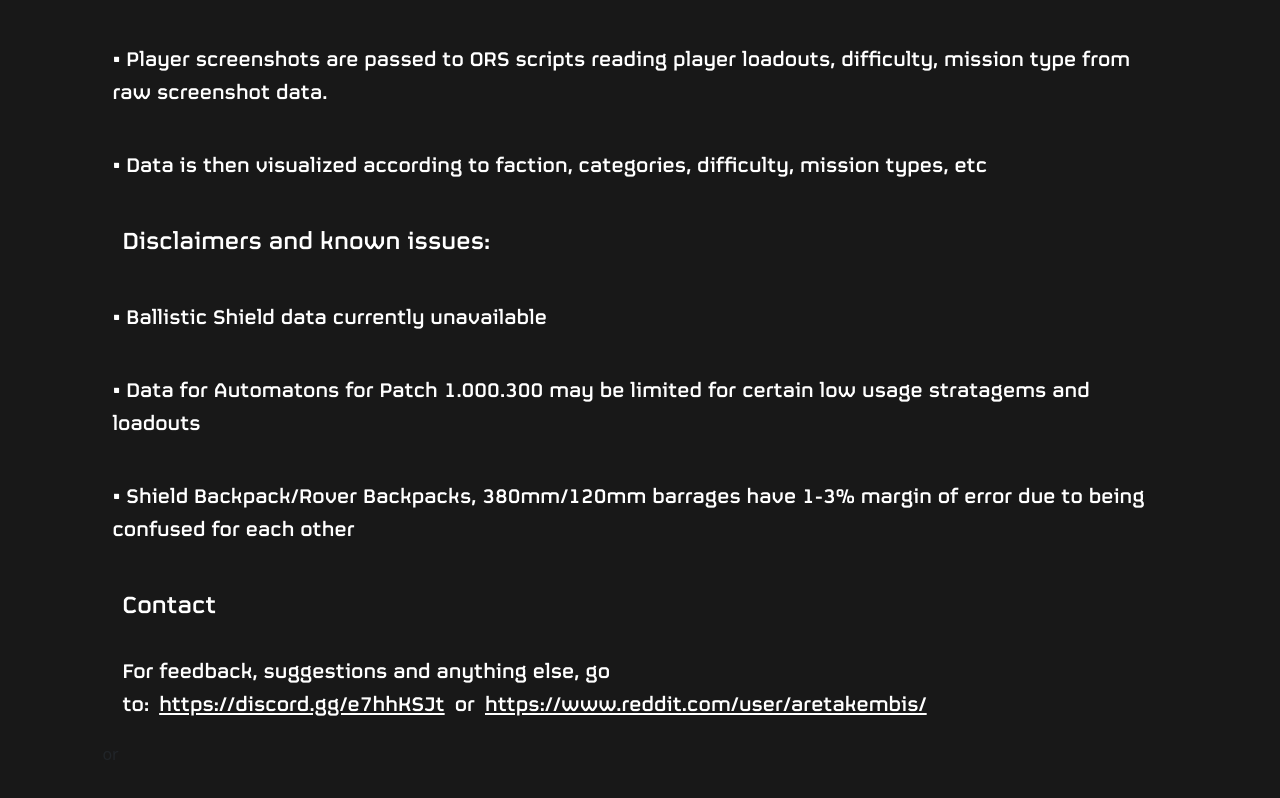
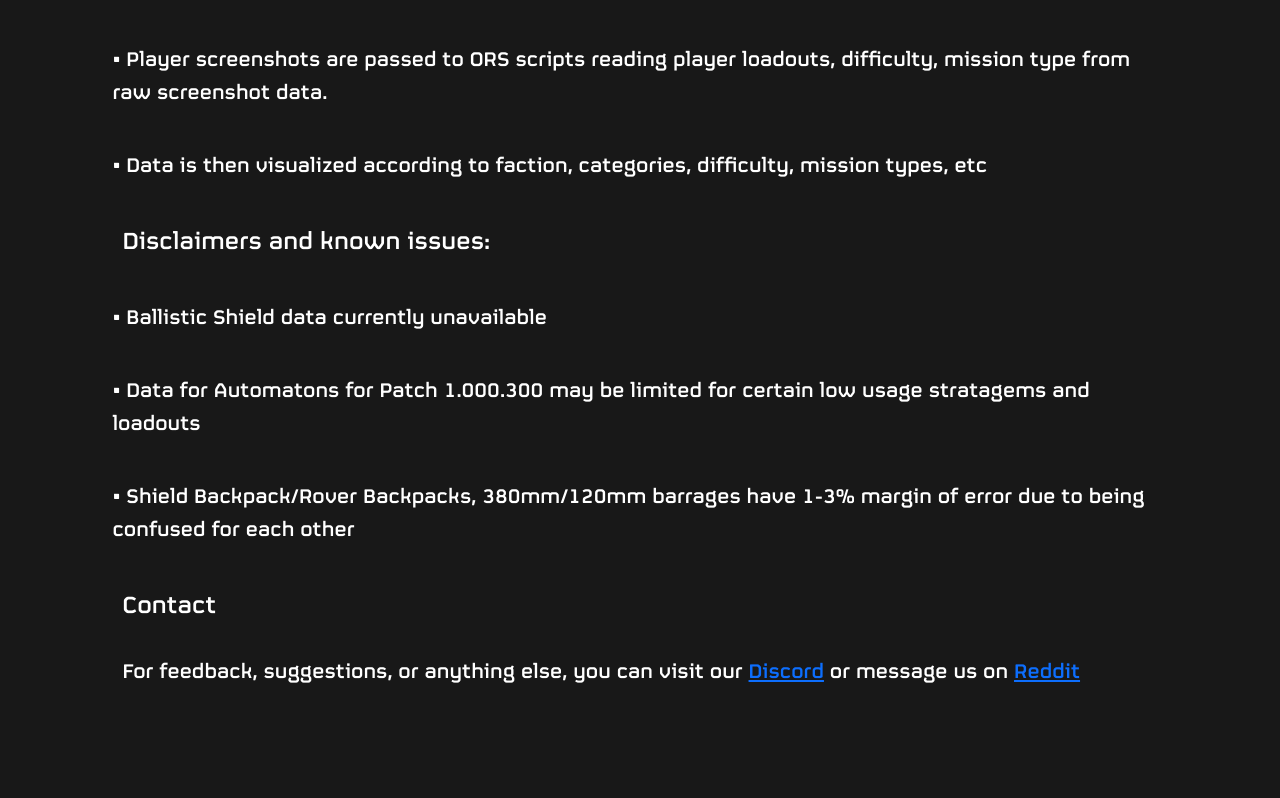
Before and after one commit to martin-dzhonov/HelldiversSnapshot_FE, a React (Create React App) app in the folder HelldiversSnapshotFE/: page /about in a window 1280 px wide. Shown: the part 418-1216 px from the top of the page. After the commit the page ends 1177 px from the top, so only its background shows below. Built offline with nearby package versions, Linux system fonts and the light colour scheme.

Commit message:
fixed overflow and simplified links on about page

```diff
--- a/HelldiversSnapshotFE/src/pages/AboutPage.js
+++ b/HelldiversSnapshotFE/src/pages/AboutPage.js
@@ -68,22 +68,13 @@ function AboutPage() {
                     style={{ paddingLeft: "20px", paddingTop: "10px" }}
                 >
                     {" "}
-                    For feedback, suggestions and anything else, go to:
-                    <a
-                        className="about-text"
-                        href="https://discord.gg/2ZJNZjNF"
-                    >
-                        https://discord.gg/e7hhKSJt
-                    </a>
-                    or
-                    <a
-                        className="about-text"
-                        href="https://www.reddit.com/user/aretakembis/"
-                    >
-                        https://www.reddit.com/user/aretakembis/
+                    For feedback, suggestions, or anything else, you can visit
+                    our <a href="https://discord.gg/2ZJNZjNF">Discord</a> or
+                    message us on{" "}
+                    <a href="https://www.reddit.com/user/aretakembis/">
+                        Reddit
                     </a>
                 </div>
-                or
             </div>
         </div>
     );
```
